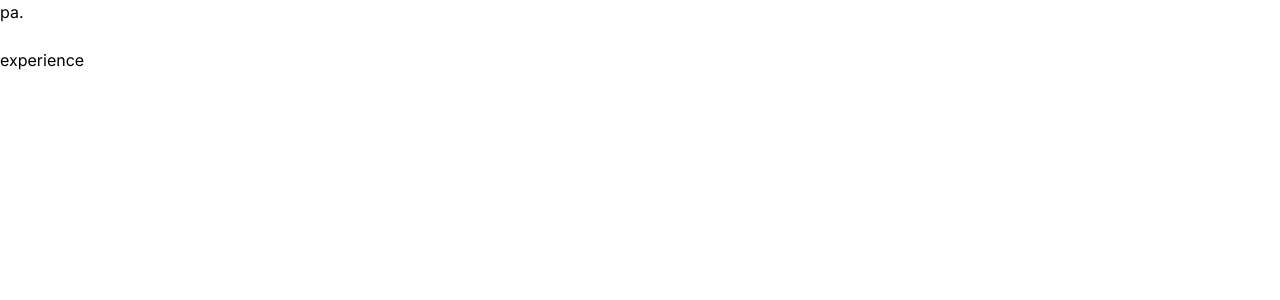
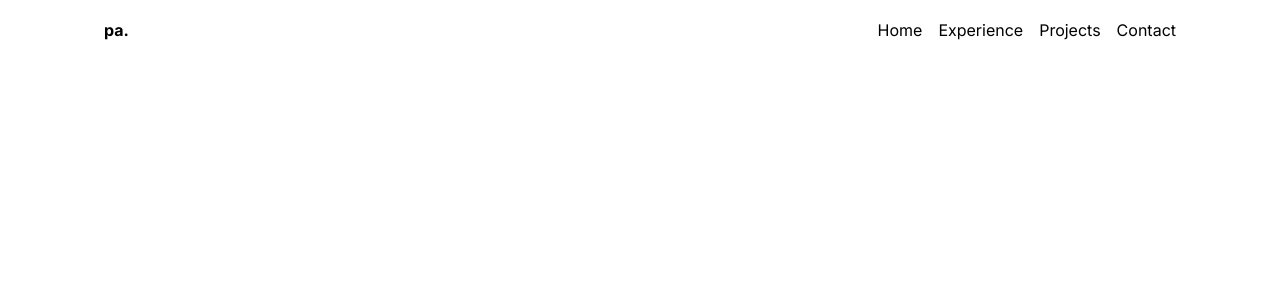
Before and after one commit to priyanshi1282/portfolio, a Next.js app: page / in a window 1280 px wide. Shown: the top 300 px of the page. Built offline with nearby package versions, Linux system fonts and the light colour scheme.

Commit message:
navbar functionality working

```diff
--- a/app/globals.css
+++ b/app/globals.css
@@ -1,4 +1,19 @@
 /* this is our app.css as in create-react-app */
+
+/* goofle font import */
+@import url('https://fonts.googleapis.com/css2?family=Inconsolata:wght@300;400;600;700&family=Open+Sans:wght@300;400;500;600;700;800&display=swap');
+/* font-family: 'Inconsolata', monospace;
+font-family: 'Open Sans', sans-serif; */
+
+/* tailwind import */
 @tailwind base;
 @tailwind components;
 @tailwind utilities;
+
+/* commond css */
+body{
+    font-family: 'Open Sans', sans-serif;
+}
+main{
+    @apply px-[5%] max-w-[1200px] mx-auto;
+}
--- a/app/layout.js
+++ b/app/layout.js
@@ -5,7 +5,7 @@ import './globals.css'
 const inter = Inter({ subsets: ['latin'] })
 
 export const metadata = {
-  title: 'Create Next App',
+  title: 'Priyanshi Agrawal | Portfolio',
   description: 'Generated by create next app',
 }
 
--- a/app/page.js
+++ b/app/page.js
@@ -6,9 +6,6 @@ export default function Home() {
   return (
     <main>
       <Navbar />
-      <Link href='/experience'>
-        experience
-      </Link>
     </main>
   )
 }
--- a/components/Navbar.jsx
+++ b/components/Navbar.jsx
@@ -1,16 +1,34 @@
-import React from 'react'
+"use client"
+import { useState } from 'react';
+import Link from 'next/link';
+import { CiMenuFries } from "react-icons/ci";
 
 const Navbar = () => {
+    const [isOpen,setIsOpen] = useState(false);
+    const handleClick = ()=>{
+        setIsOpen(!isOpen);
+        console.log(isOpen)
+    }
   return (
     <header>
-        <nav>
-            <div className="nav-header">
-                <div className="nav-brand">
+        <nav className='flex justify-between items-center h-[60px] relative'>
+            {/* nav header */}
+            <div className="nav-header flex justify-between items-center w-full">
+                {/* nav brand */}
+                <div className="nav-brand font-bold">
                     <h1>pa.</h1>
                 </div>
-                <div className="nav-toggle">
-                    <button></button>
+                {/* toggle button */}
+                <div className="nav-toggle md:hidden">
+                    <button onClick={handleClick}><CiMenuFries /></button>
                 </div>
+            </div>
+            {/* nav-items */}
+            <div className={`nav-items md:flex md:gap-4 gap-1 md:flex-row flex-col  md:static absolute top-[72px] right-0 ${isOpen?"flex":"hidden"} md:shadow-none shadow-md md:p-0 p-4 md:rounded-none rounded md:w-auto w-36 items-end md:items-center`} >
+                <Link href="/">Home</Link>
+                <Link href="/">Experience</Link>
+                <Link href="/">Projects</Link>
+                <Link href="/">Contact</Link>
             </div>
         </nav>
     </header>
```
